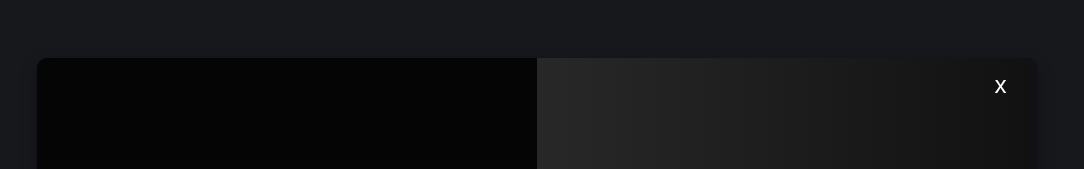
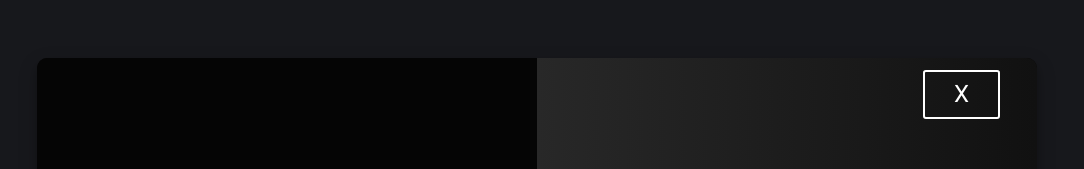
Before and after one commit to alialouies/click-art-print, a React (Create React App) app: page /form in a window 1280 px wide. Shown: the part 183-352 px from the top of the page, without its empty margins (103-1187 px from the left). Built offline with nearby package versions, Linux system fonts and the light colour scheme.

Commit message:
Added close button

```diff
--- a/src/App.jsx
+++ b/src/App.jsx
@@ -56,10 +56,9 @@ function App() {
           <Route path="/cart"><Cart cart={cart} price={price} deleteProduct={deleteProduct}/></Route>
           <Route path="/checkout"><Checkout /></Route>
           <Route path="/purchase"><Purchase/></Route>
-          <Route path="/footer1"><Footer/></Route>
-          <Route path="/form"><Form/></Route>
         </Switch>
-
+        <Route path="/footer1"><Footer/></Route>
+        <Route path="/form"><Form/></Route>
       </Router>
     </>
   );
--- a/src/components/pages/Form.jsx
+++ b/src/components/pages/Form.jsx
@@ -4,9 +4,16 @@ import FormSuccess from "../FormSuccess"
 import "../../css/Form.css"
 import InitialTransition from "../animation"
 import img from "../../img/logo-2.png"
+import { useHistory } from "react-router-dom";
 
 const Form = () => {
    const [isSubmitted, setIsSubmitted] = useState(false)
+
+   let history = useHistory();
+
+
+
+
 
 function submitForm() {
     setIsSubmitted(true);
@@ -16,7 +23,10 @@ function submitForm() {
         <>
         <InitialTransition />
         <div className="form-container1">
-            <span className="close-btn">x</span>
+            <button className="close-btn"
+        type="button"
+        onClick={history.goBack}
+         >X</button>
             <div className="form-content-left">
                 <img src={img} className="form-img" />
             </div>
```
